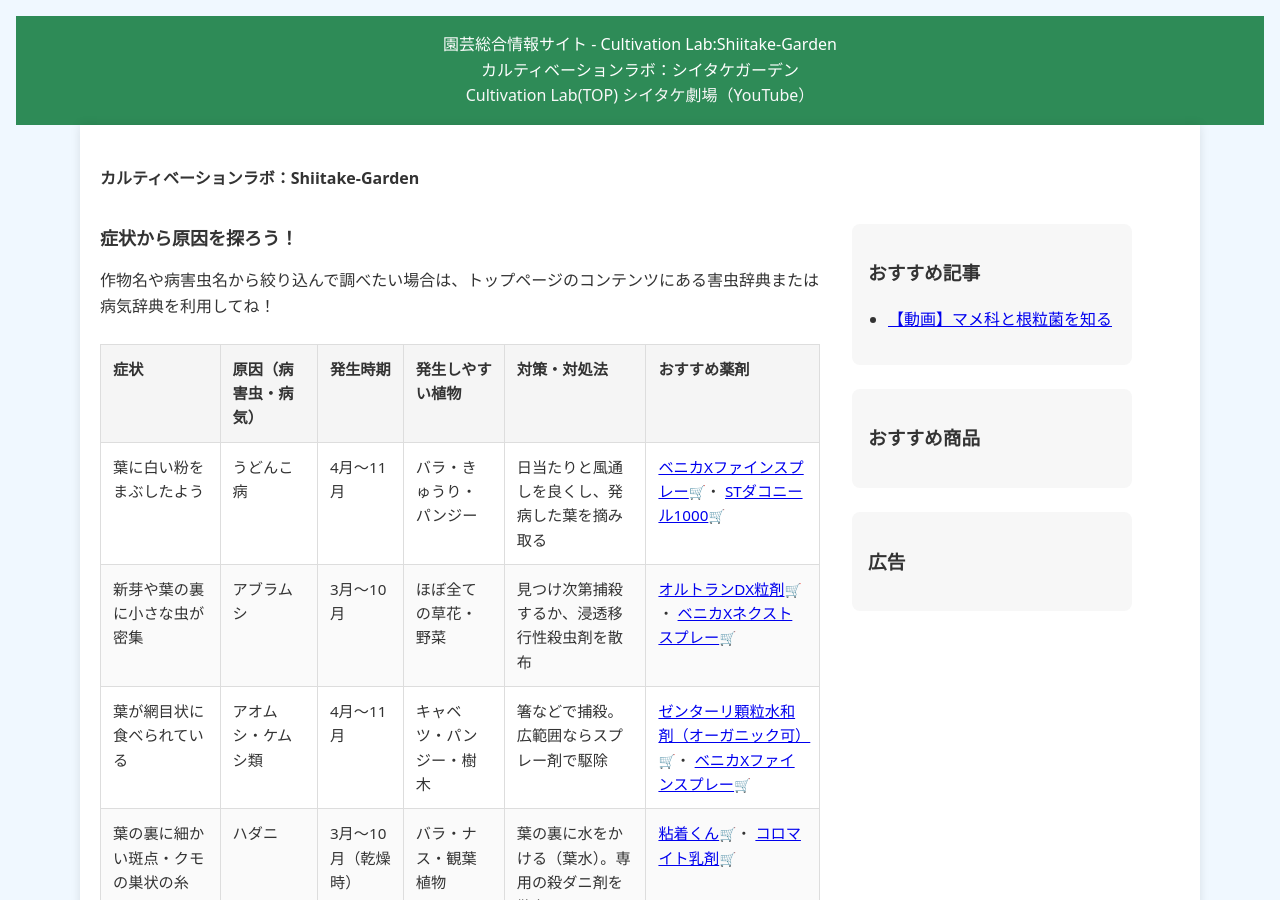
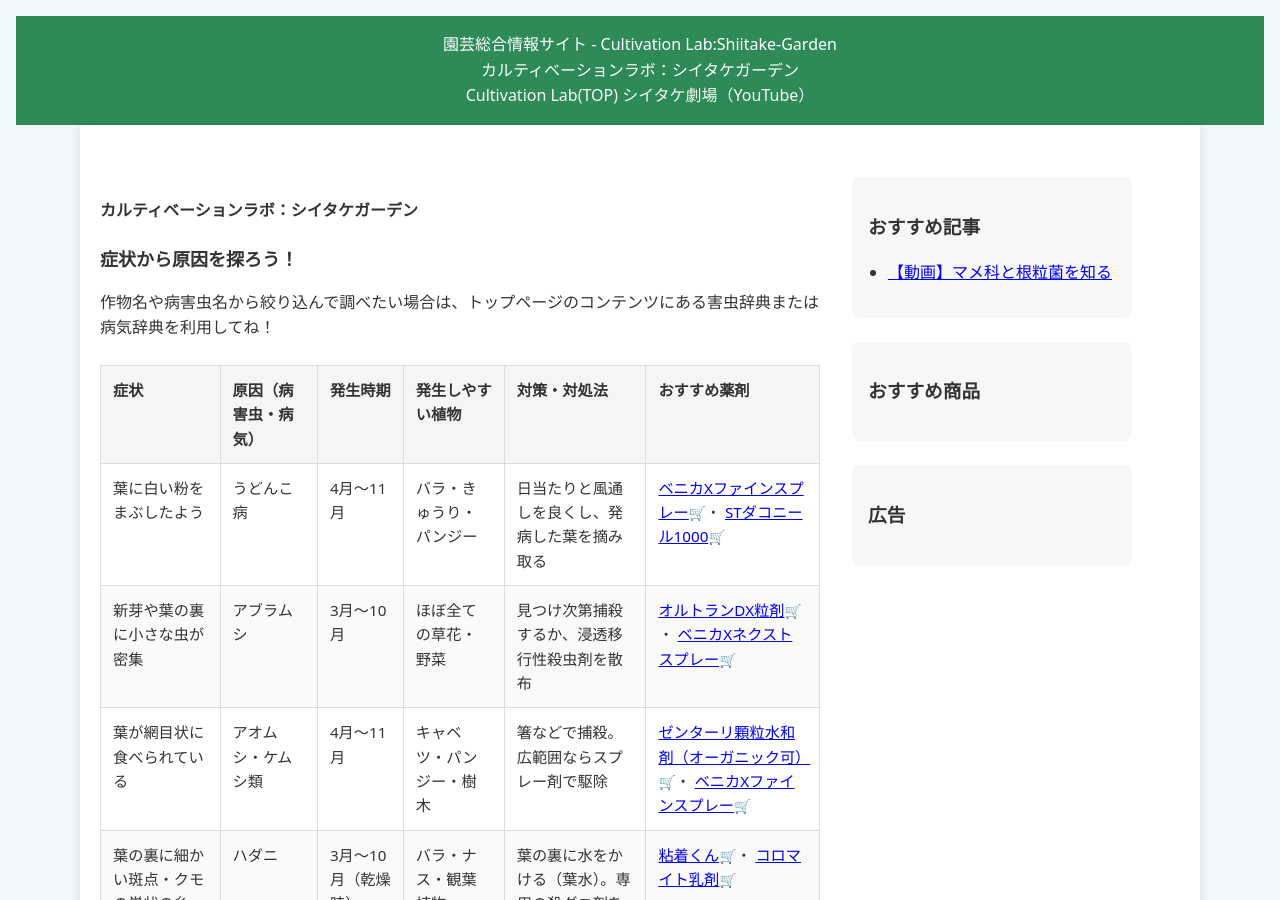
Before and after one commit to shiitake-garden/shiitake-garden.github.io, a Jekyll site: the page built from contents/kaiketu1.html, in a window 1280 px wide and 900 px high. Built offline with Jekyll 4.4.1, drawn with Linux system fonts in a browser that asks for light colours.

Commit message:
Update kaiketu1.html

```diff
--- a/contents/kaiketu1.html
+++ b/contents/kaiketu1.html
@@ -2,11 +2,11 @@
 layout: default_care
 title: カルティベーションラボ
 ---
-<h4>カルティベーションラボ：Shiitake-Garden</h4>
+
 <!--ここから記事-->
 <section class="article-layout">
   <article class="article-main">
-
+<h4>カルティベーションラボ：シイタケガーデン</h4>
     <h1>症状から原因を探ろう！</h1>
     <p class="lead">
     作物名や病害虫名から絞り込んで調べたい場合は、トップページのコンテンツにある害虫辞典または病気辞典を利用してね！
```
